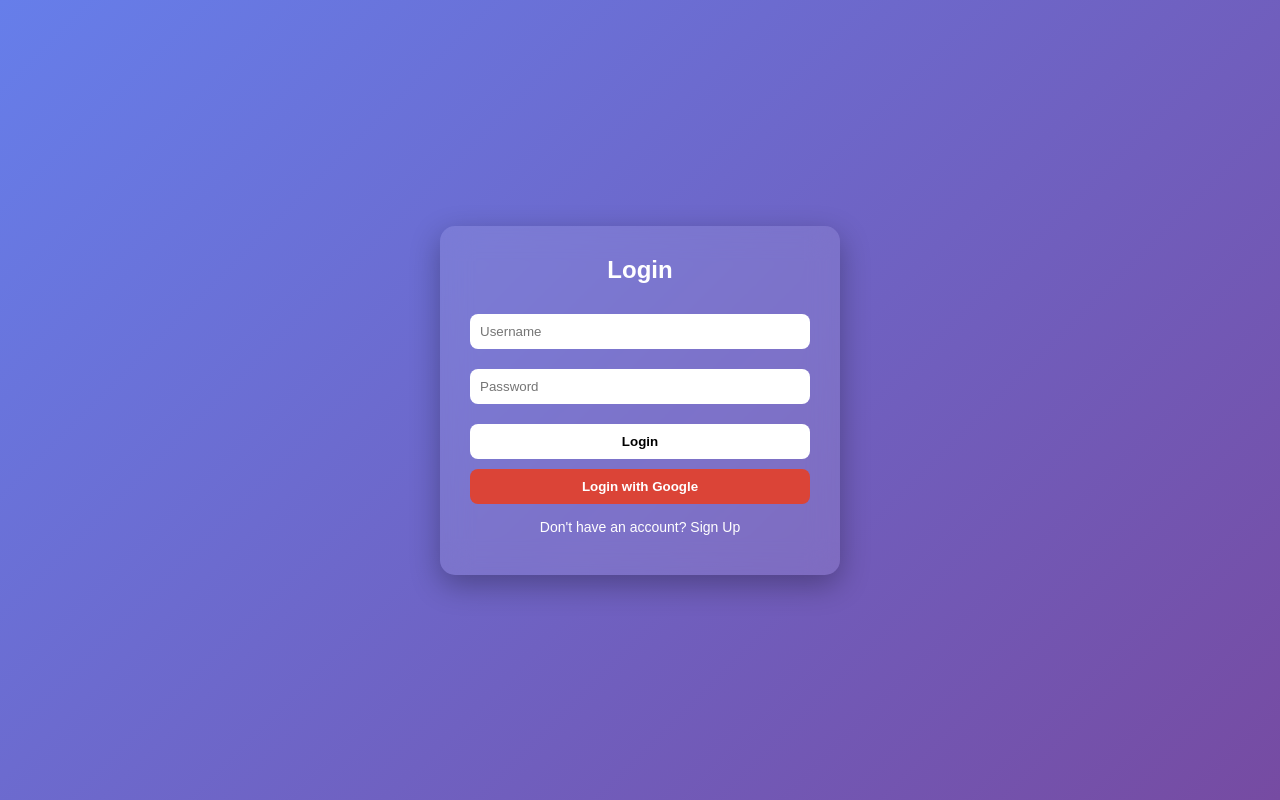
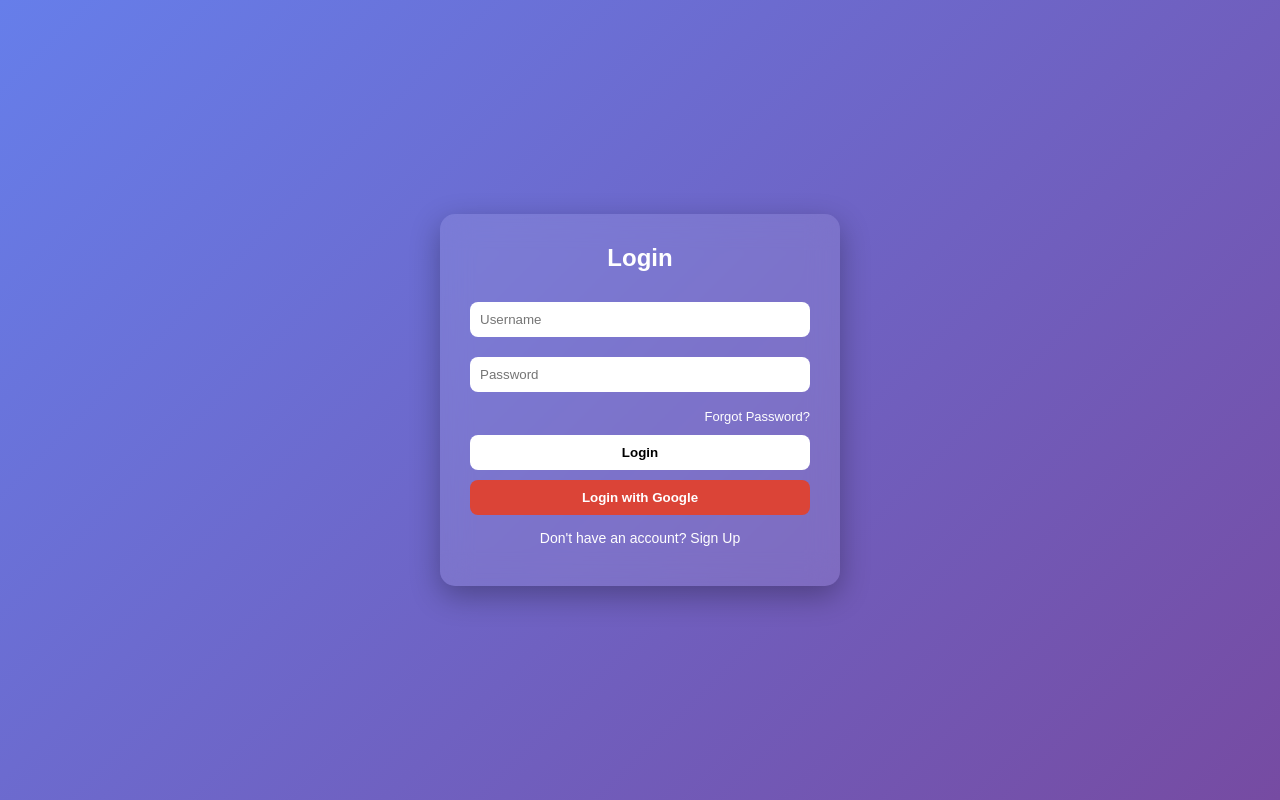
Before and after one commit to ipmanghost/auth-system, a plain HTML site: page index.html in a window 1280 px wide. Drawn offline with Linux system fonts and the light colour scheme.

Commit message:
Refactor login and signup forms with new styles

```diff
--- a/index.html
+++ b/index.html
@@ -1,4 +1,3 @@
-
 <!DOCTYPE html>
 <html lang="en">
 <head>
@@ -7,7 +6,6 @@
 <title>Authentication System</title>
 
 <style>
-/* ================== GLOBAL STYLES ================== */
 * {
     margin: 0;
     padding: 0;
@@ -88,7 +86,17 @@ button.google {
     font-size: 14px;
 }
 
-/* Fade animation */
+.forgot {
+    text-align: right;
+    margin-top: 5px;
+}
+
+.forgot a {
+    color: white;
+    font-size: 13px;
+    text-decoration: none;
+}
+
 @keyframes fadeIn {
     from {opacity: 0; transform: scale(0.95);}
     to {opacity: 1; transform: scale(1);}
@@ -116,10 +124,17 @@ button.google {
     <!-- LOGIN FORM -->
     <form id="loginForm" class="active">
         <h2>Login</h2>
+
         <input type="text" id="loginUsername" placeholder="Username" required>
         <input type="password" id="loginPassword" placeholder="Password" required>
+
+        <div class="forgot">
+            <a href="reset.html">Forgot Password?</a>
+        </div>
+
         <button type="submit">Login</button>
         <button type="button" class="google">Login with Google</button>
+
         <div class="toggle" onclick="showSignup()">Don't have an account? Sign Up</div>
         <div class="message" id="loginMessage"></div>
     </form>
@@ -127,11 +142,14 @@ button.google {
     <!-- SIGNUP FORM -->
     <form id="signupForm">
         <h2>Sign Up</h2>
+
         <input type="text" id="signupUsername" placeholder="Username" required>
         <input type="email" id="signupEmail" placeholder="Email" required>
         <input type="password" id="signupPassword" placeholder="Password (min 6 chars)" required>
+
         <button type="submit">Sign Up</button>
         <button type="button" class="google">Sign Up with Google</button>
+
         <div class="toggle" onclick="showLogin()">Already have an account? Login</div>
         <div class="message" id="signupMessage"></div>
     </form>
@@ -139,7 +157,6 @@ button.google {
 </div>
 
 <script>
-// ================== FORM TOGGLE ==================
 function showSignup() {
     const login = document.getElementById("loginForm");
     const signup = document.getElementById("signupForm");
@@ -160,12 +177,11 @@ function showLogin() {
     }, 400);
 }
 
-// ================== VALIDATION ==================
 function isValidEmail(email) {
-    return /^[^\s@]+@[^\s@]+\.[^\s@]+$/.test(email);
+    return /^[^\\s@]+@[^\\s@]+\\.[^\\s@]+$/.test(email);
 }
 
-// ================== SIGN UP ==================
+// SIGN UP
 document.getElementById("signupForm").addEventListener("submit", function(e) {
     e.preventDefault();
 
@@ -201,7 +217,7 @@ document.getElementById("signupForm").addEventListener("submit", function(e) {
     window.location.href = "dashboard.html";
 });
 
-// ================== LOGIN ==================
+// LOGIN
 document.getElementById("loginForm").addEventListener("submit", function(e) {
     e.preventDefault();
 
```
